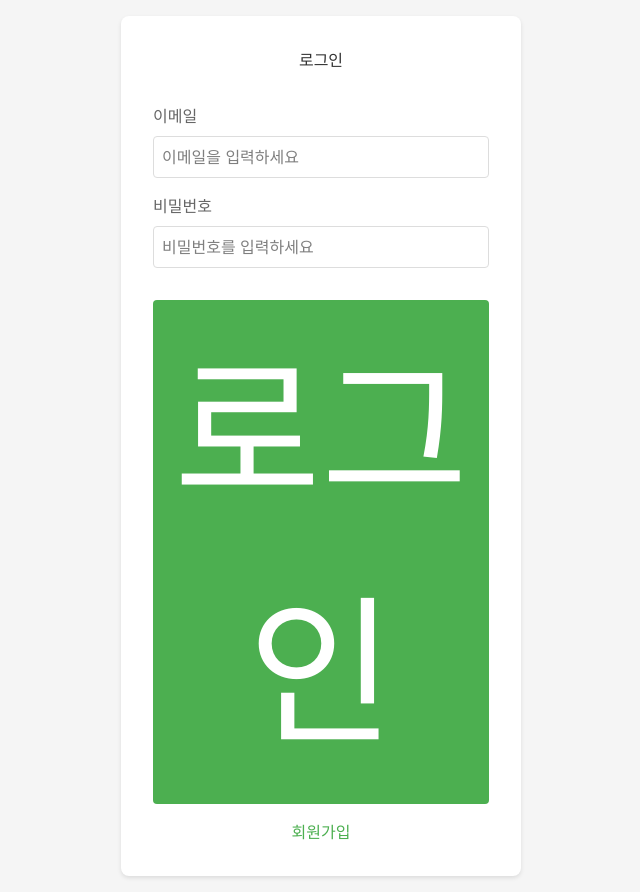
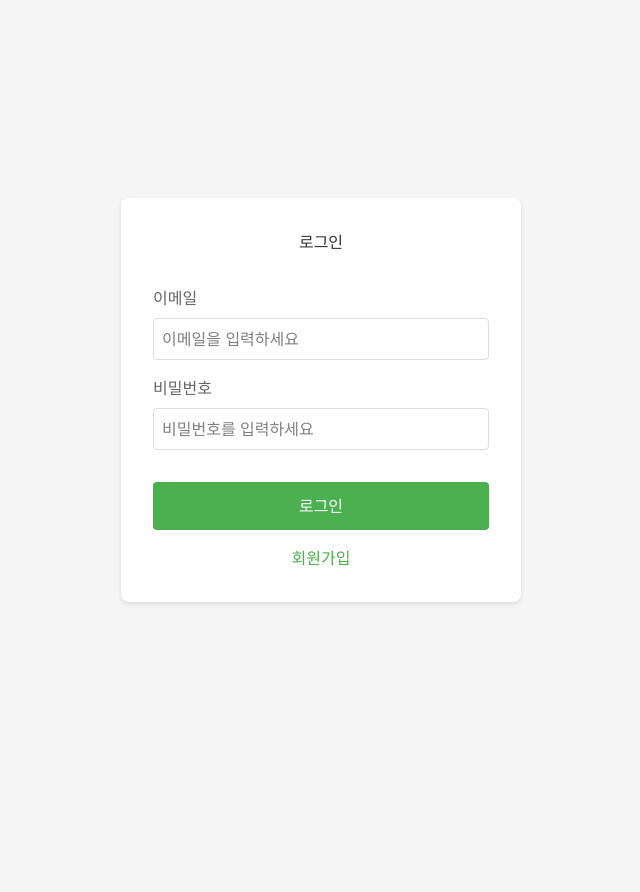
Before and after one commit to suMin77123/frontend-e2e-demo, a SvelteKit app: page /login in a window 1280 px wide. Shown: the whole page, without its empty margins (319-959 px from the left). After the commit the page ends 800 px from the top, so only its background shows below. Built offline with nearby package versions, Linux system fonts and the light colour scheme.

Commit message:
style: 잘못된 스타일 수정

```diff
--- a/src/routes/+page.svelte
+++ b/src/routes/+page.svelte
@@ -295,7 +295,7 @@
 
     .add-button {
         padding: 0.5rem 1rem;
-        font-size: 1rem;
+        font-size: 10rem;
         color: white;
         background-color: #4CAF50;
         border: none;
--- a/src/routes/login/+page.svelte
+++ b/src/routes/login/+page.svelte
@@ -102,7 +102,7 @@
     button {
         width: 100%;
         padding: 0.75rem;
-        font-size: 10rem;
+        font-size: 1rem;
         color: white;
         background-color: #4CAF50;
         border: none;
```
